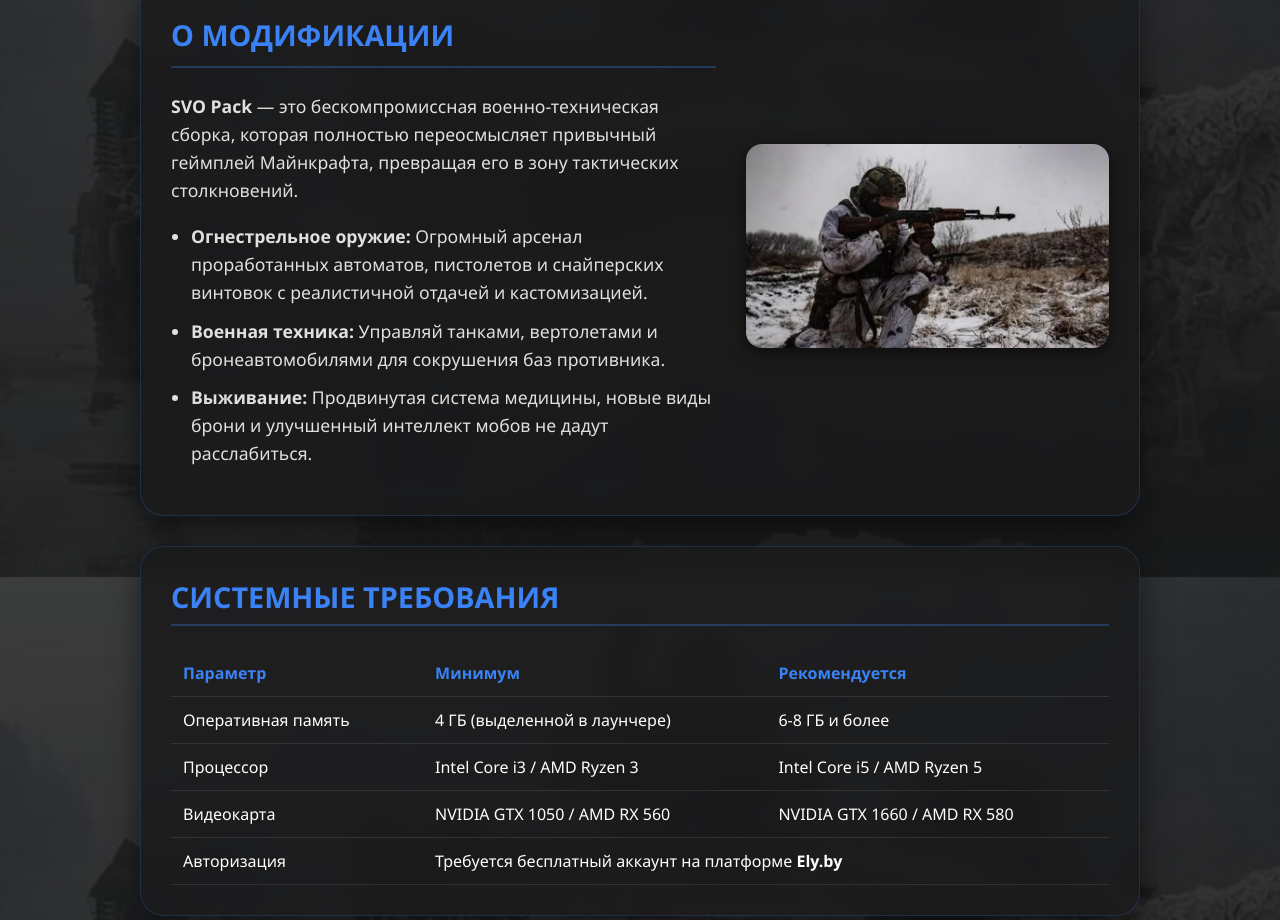
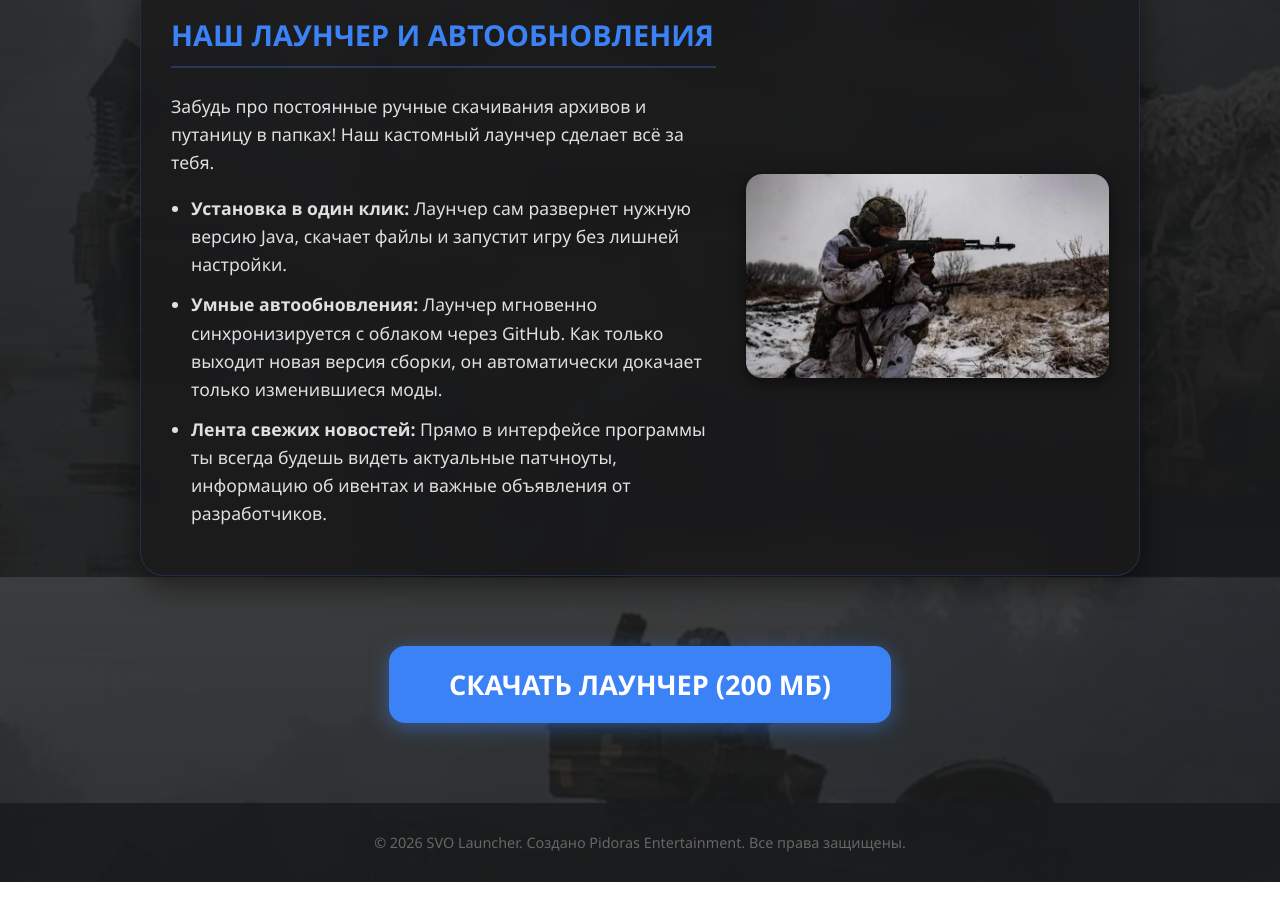
Before and after one commit to geforce6502gb/svo-launcher, a plain HTML site: page index.html in a window 1280 px wide. Shown: the part 223-1143 px from the top of the page. After the commit the page ends 1105 px from the top, so only its background shows below. Drawn offline with Linux system fonts and the light colour scheme.

Commit message:
Update index.html

```diff
--- a/index.html
+++ b/index.html
@@ -16,7 +16,7 @@
             align-items: center;
             min-height: 100vh;
 
-            /* Установка photo1.png как полноэкранного фона */
+            /* Установка photo1.png как полноэкранного фона с затемнением */
             background: linear-gradient(rgba(26, 27, 28, 0.85), rgba(26, 27, 28, 0.95)), url('photo1.png');
             background-size: cover;
             background-position: center;
@@ -58,7 +58,7 @@
             padding: 30px;
             margin-bottom: 30px;
             box-shadow: 0 10px 30px rgba(0, 0, 0, 0.5);
-            backdrop-filter: blur(10px); /* Размытие фона за карточкой */
+            backdrop-filter: blur(10px); /* Размытие заднего плана */
         }
 
         h2 {
@@ -96,7 +96,7 @@
         }
 
         .about-text li {
-            margin-bottom: 10px;
+            margin-bottom: 12px;
         }
 
         /* Вторая картинка внутри блока */
@@ -105,24 +105,6 @@
             height: auto;
             border-radius: 16px;
             box-shadow: 0 5px 15px rgba(0,0,0,0.5);
-        }
-
-        /* Таблица системных требований */
-        .req-table {
-            width: 100%;
-            border-collapse: collapse;
-            margin-top: 15px;
-            text-align: left;
-        }
-
-        .req-table th, .req-table td {
-            padding: 12px;
-            border-bottom: 1px solid rgba(255, 255, 255, 0.1);
-        }
-
-        .req-table th {
-            color: #3b82f6;
-            font-weight: bold;
         }
 
         /* Секция скачивания */
@@ -184,15 +166,15 @@
             <p class="subtitle">Добро пожаловать на передовую Minecraft</p>
         </header>
 
-        <!-- Блок 1: О сборке -->
+        <!-- Блок: О лаунчере и Автообновлениях -->
         <div class="card about-section">
             <div class="about-text">
-                <h2>О модификации</h2>
-                <p><strong>SVO Pack</strong> — это бескомпромиссная военно-техническая сборка, которая полностью переосмысляет привычный геймплей Майнкрафта, превращая его в зону тактических столкновений.</p>
+                <h2>Наш лаунчер и автообновления</h2>
+                <p>Забудь про постоянные ручные скачивания архивов и путаницу в папках! Наш кастомный лаунчер сделает всё за тебя.</p>
                 <ul>
-                    <li><strong>Огнестрельное оружие:</strong> Огромный арсенал проработанных автоматов, пистолетов и снайперских винтовок с реалистичной отдачей и кастомизацией.</li>
-                    <li><strong>Военная техника:</strong> Управляй танками, вертолетами и бронеавтомобилями для сокрушения баз противника.</li>
-                    <li><strong>Выживание:</strong> Продвинутая система медицины, новые виды брони и улучшенный интеллект мобов не дадут расслабиться.</li>
+                    <li><strong>Установка в один клик:</strong> Лаунчер сам развернет нужную версию Java, скачает файлы и запустит игру без лишней настройки.</li>
+                    <li><strong>Умные автообновления:</strong> Лаунчер мгновенно синхронизируется с облаком через GitHub. Как только выходит новая версия сборки, он автоматически докачает только изменившиеся моды.</li>
+                    <li><strong>Лента свежих новостей:</strong> Прямо в интерфейсе программы ты всегда будешь видеть актуальные патчноуты, информацию об ивентах и важные объявления от разработчиков.</li>
                 </ul>
             </div>
             <div>
@@ -200,40 +182,9 @@
             </div>
         </div>
 
-        <!-- Блок 2: Системные требования -->
-        <div class="card">
-            <h2>Системные требования</h2>
-            <table class="req-table">
-                <tr>
-                    <th>Параметр</th>
-                    <th>Минимум</th>
-                    <th>Рекомендуется</th>
-                </tr>
-                <tr>
-                    <td>Оперативная память</td>
-                    <td>4 ГБ (выделенной в лаунчере)</td>
-                    <td>6-8 ГБ и более</td>
-                </tr>
-                <tr>
-                    <td>Процессор</td>
-                    <td>Intel Core i3 / AMD Ryzen 3</td>
-                    <td>Intel Core i5 / AMD Ryzen 5</td>
-                </tr>
-                <tr>
-                    <td>Видеокарта</td>
-                    <td>NVIDIA GTX 1050 / AMD RX 560</td>
-                    <td>NVIDIA GTX 1660 / AMD RX 580</td>
-                </tr>
-                <tr>
-                    <td>Авторизация</td>
-                    <td colspan="2">Требуется бесплатный аккаунт на платформе <strong>Ely.by</strong></td>
-                </tr>
-            </table>
-        </div>
-
-        <!-- Блок 3: Кнопка скачивания -->
+        <!-- Кнопка скачивания -->
         <div class="download-section">
-            <!-- ВСТАВЬ СВОЮ ССЫЛКУ ИЗ DROPBOX ВМЕСТО ЗНАКА # МЕЖДУ КАВЫЧЕК (не забудь dl=1 в конце) -->
+            <!-- ВСТАВЬ СВОЮ ССЫЛКУ ИЗ DROPBOX ВМЕСТО ЗНАКА # (в конце ссылки должно быть dl=1) -->
             <a href="#" class="download-btn">Скачать Лаунчер (200 МБ)</a>
         </div>
     </div>
```
